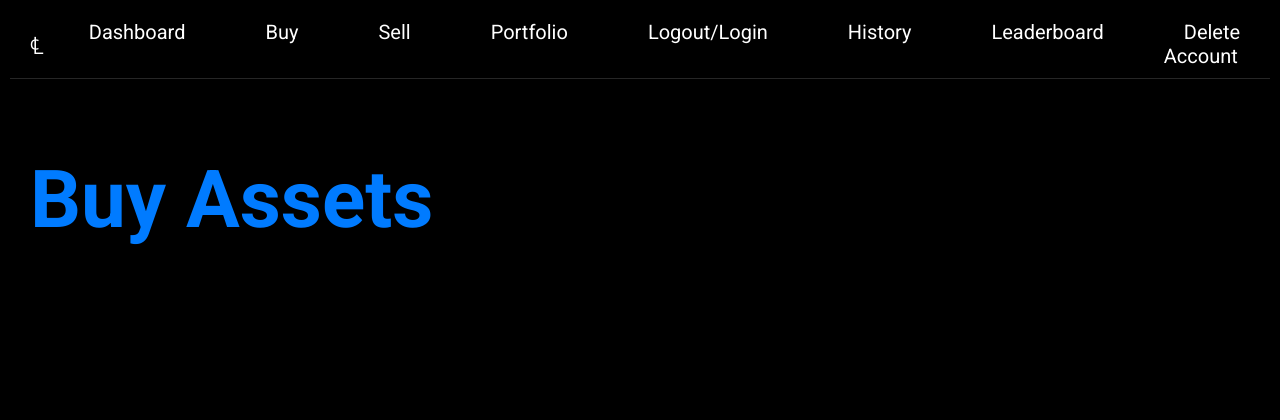
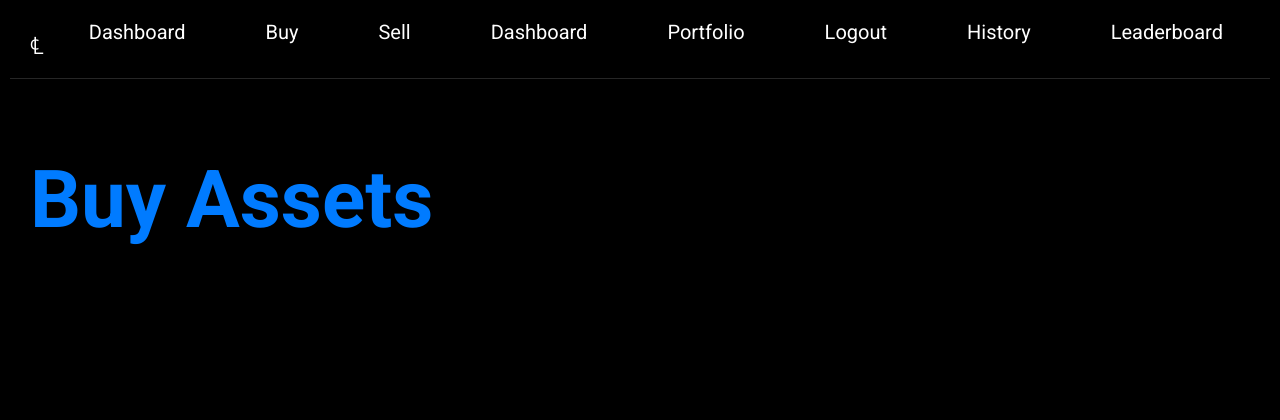
Before and after one commit to Buraisu-tiu/TouZi, a Flask app: page /buy in a window 1280 px wide; the page is wider, and only the part inside the window is pictured. Shown: the top 420 px of that part. Run offline with Flask 3, Linux system fonts and the light colour scheme; the visitor is signed in with stand-in values (Sample User, id 1); some web fonts are replaced.

Commit message:
fixed no user id problem

```diff
--- a/Stock/templates/base.html
+++ b/Stock/templates/base.html
@@ -70,8 +70,14 @@
             <li><a href="{{ url_for('dashboard') }}" class='Dashboard'>Dashboard</a></li>
             <li><a href="{{ url_for('buy') }}" class='Dashboard'>Buy</a></li>
             <li><a href="{{ url_for('sell') }}" class='Dashboard'>Sell</a></li>
-            <li><a href="{{ url_for('view_portfolio', user_id=session.get('user_id')) }}" class='Dashboard'>Portfolio</a></li>
-            <li><a href="{{ url_for('logout') }}" class='Dashboard'>Logout/Login</a></li>
+            {% if session.get('user_id') %}
+                <li><a href="{{ url_for('dashboard') }}" class='Dashboard'>Dashboard</a></li>
+                <li><a href="{{ url_for('view_portfolio', user_id=session['user_id']) }}" class='Dashboard'>Portfolio</a></li>
+                <li><a href="{{ url_for('logout') }}" class='Dashboard'>Logout</a></li>
+            {% else %}
+                <li><a href="{{ url_for('login') }}" class='Dashboard'>Login</a></li>
+                <li><a href="{{ url_for('register') }}" class='Dashboard'>Register</a></li>
+            {% endif %}
             <li><a href="{{ url_for('transaction_history') }}" class='Dashboard'>History</a></li>
             <li><a href="{{ url_for('leaderboard') }}" class='Dashboard'>Leaderboard</a></li>
             <li><a href="{{ url_for('delete_account') }}" class='Dashboard'>Delete Account</a></li>
```
